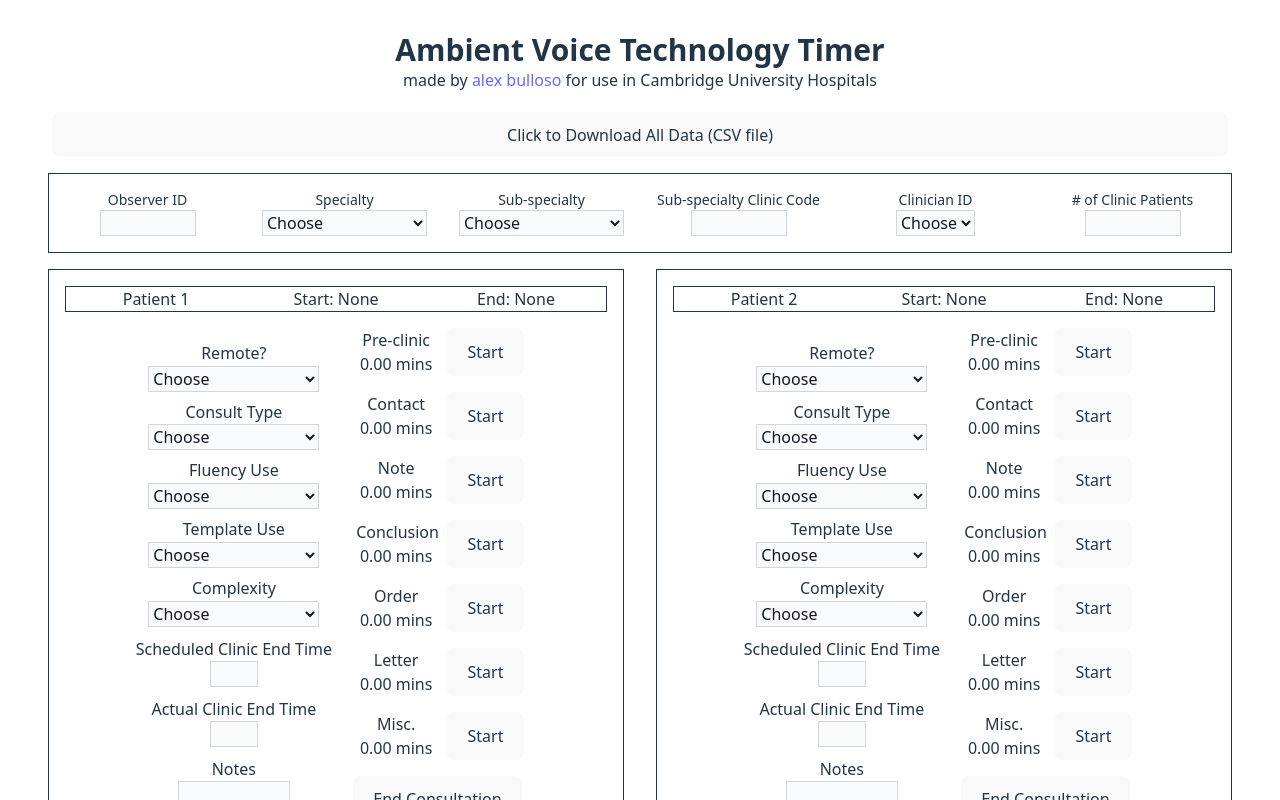
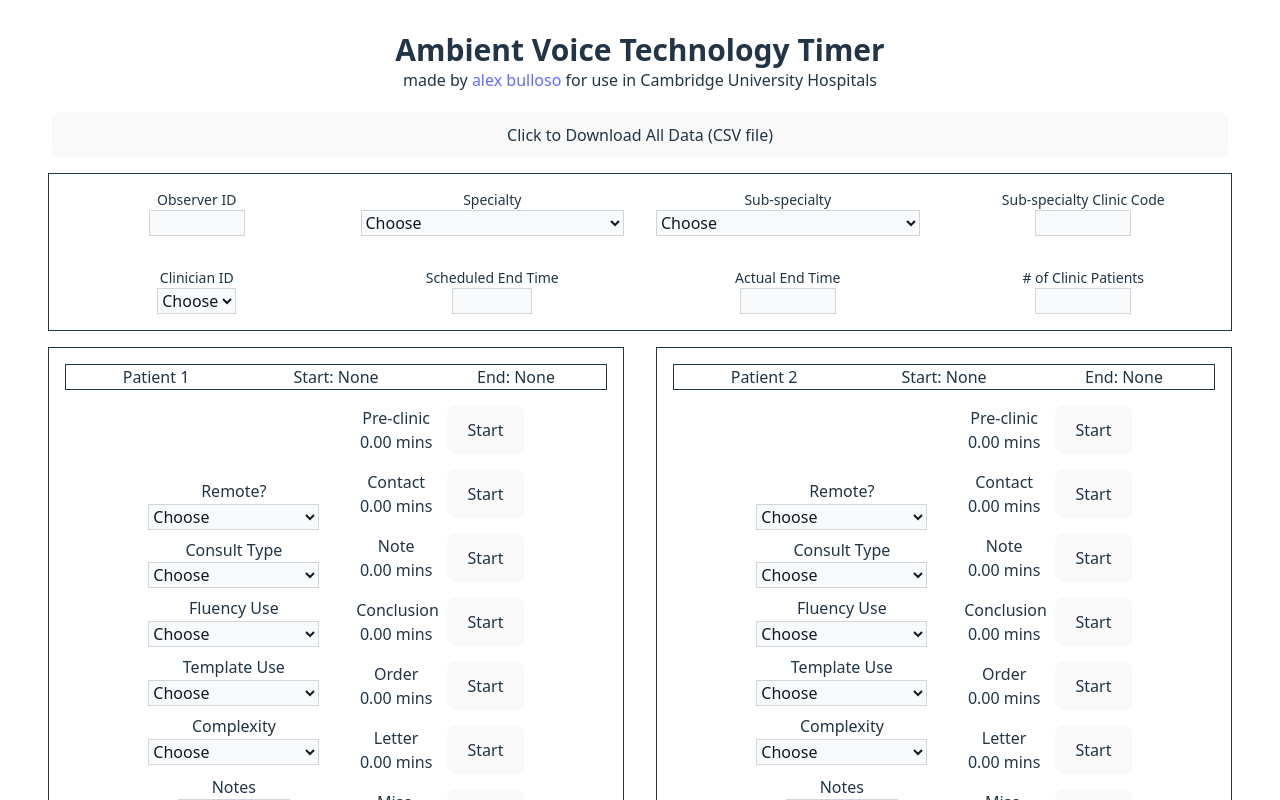
Before and after one commit to AlexBulloso/avt_data_collector, a React (Vite) app: page / in a window 1280 px wide. Shown: the top 800 px of the page. Built offline with nearby package versions, Linux system fonts and the light colour scheme.

Commit message:
Moved fields to correct places

```diff
--- a/src/components/clinicGroup.jsx
+++ b/src/components/clinicGroup.jsx
@@ -6,12 +6,12 @@
 
   const specialties = ["GynOnc", "GynMedOnc", "Onco", "Uro", "Haem", "Paeds"];
   const subspecs = {
-    GynOnc: [1.1, 1.2],
-    GynMedOnc: [1323.1, 123.2],
-    Onco: [1.1231, 2.1],
-    Uro: [123.1, 1.2],
-    Haem: [1.1, 13.2],
-    Paeds: [1.31, 1.2],
+    GynOnc: ["Temp A", "Temp B"],
+    GynMedOnc: ["Temp C", "Temp D"],
+    Onco: ["Temp E", "Temp F"],
+    Uro: ["Temp G", "Temp H"],
+    Haem: ["Temp I", "Temp J"],
+    Paeds: ["Temp K", "Temp L"],
   };
   const clinicianIDs = [
     "D01",
@@ -72,8 +72,8 @@
   ];
 
   return (
-    <form className="border m-4 mb-0 flex flex-row">
-      <div className="flex-1/5 flex flex-col p-4 justify-center align-middle items-center">
+    <form className="border m-4 mb-0 flex flex-row flex-wrap">
+      <div className="flex-1/4 flex flex-col p-4 justify-center align-middle items-center">
         <label className="text-sm">Observer ID</label>
         <input
           type="text"
@@ -84,7 +84,7 @@
         ></input>
       </div>
 
-      <div className="flex-1/5 flex flex-col p-4">
+      <div className="flex-1/4 flex flex-col p-4">
         <label className="text-sm">Specialty</label>
         <select
           className="justify-center align-middle items-center bg-gray-50 border border-gray-300 text-gray-900"
@@ -108,7 +108,7 @@
         </select>
       </div>
 
-      <div className="flex-1/5 flex flex-col p-4">
+      <div className="flex-1/4 flex flex-col p-4">
         <label className="text-sm">Sub-specialty</label>
         <select
           className="justify-center align-middle items-center bg-gray-50 border border-gray-300 text-gray-900"
@@ -131,7 +131,7 @@
         </select>
       </div>
 
-      <div className="flex-1/5 flex flex-col p-4 justify-center align-middle items-center">
+      <div className="flex-1/4 flex flex-col p-4 justify-center align-middle items-center">
         <label className="text-sm">Sub-specialty Clinic Code</label>
         <input
           type="text"
@@ -141,7 +141,7 @@
           className="w-[6rem] justify-center align-middle items-center bg-gray-50 border border-gray-300 text-gray-900"
         ></input>
       </div>
-      <div className="flex-1/5 flex flex-col p-4 justify-center align-middle items-center">
+      <div className="flex-1/4 flex flex-col p-4 justify-center align-middle items-center">
         <label className="text-sm">Clinician ID</label>
         <select
           value={clinicData.clinicianID}
@@ -161,7 +161,37 @@
         </select>
       </div>
 
-      <div className="flex-1/5 flex flex-col p-4 justify-center align-middle items-center">
+      <div className="flex-1/4 flex flex-col p-4 justify-center align-middle items-center">
+        <label className="text-sm">Scheduled End Time</label>
+        <input
+          pattern="^\d{2}:\d{2}$"
+          title="Input must be in format HH:MM (24-hour)"
+          type="text"
+          value={clinicData.scheduledClinicEndTime}
+          id="scheduledClinicEndTime"
+          onChange={(e) =>
+            updateClinicData("scheduledClinicEndTime", e.target.value)
+          }
+          className="w-[5rem] justify-center align-middle items-center bg-gray-50 border border-gray-300 text-gray-900"
+        ></input>
+      </div>
+
+      <div className="flex-1/4 flex flex-col p-4 justify-center align-middle items-center">
+        <label className="text-sm">Actual End Time</label>
+        <input
+          pattern="^\d{2}:\d{2}$"
+          title="Input must be in format HH:MM (24-hour)"
+          type="text"
+          value={clinicData.actualClinicEndTime}
+          id="actualClinicEndTime"
+          onChange={(e) =>
+            updateClinicData("actualClinicEndTime", e.target.value)
+          }
+          className="w-[6rem] justify-center align-middle items-center bg-gray-50 border border-gray-300 text-gray-900"
+        ></input>
+      </div>
+
+      <div className="flex-1/4 flex flex-col p-4 justify-center align-middle items-center">
         <label className="text-sm"># of Clinic Patients</label>
         <input
           pattern="^[0-9]+$"
--- a/src/components/timerGroup.jsx
+++ b/src/components/timerGroup.jsx
@@ -80,7 +80,7 @@
             updateTimeDataLocal={updateTimeDataLocal}
             value={timeDataLocal["Complexity"] ?? ""}
           />
-          <div className="mt-2.5 mb-2.5 flex flex-col items-center">
+          {/* <div className="mt-2.5 mb-2.5 flex flex-col items-center">
             <label>Scheduled Clinic End Time</label>
             <input
               pattern="^\d{2}:\d{2}$"
@@ -106,7 +106,7 @@
               id="actualClinicEndTime"
               className="resize-none w-[3rem] l-[5rem] bg-gray-50 border border-gray-300 text-gray-900"
             ></input>
-          </div>
+          </div> */}
 
           <div className="mt-2.5 mb-2.5 flex flex-col items-center">
             <label>Notes</label>
--- a/src/components/timerManager.jsx
+++ b/src/components/timerManager.jsx
@@ -7,11 +7,13 @@
 const TimerManager = () => {
   const [allTimeData, setAllTimeData] = useState({});
   const [clinicData, setClinicData] = useState({
+    obsID: "",
     specialty: "",
     subspec: "",
-    obsID: "",
     clinicCode: "",
     clinicianID: "",
+    scheduledClinicEndTime: "",
+    actualClinicEndTime: "",
     numPatientsSeen: "",
   });
 
```
